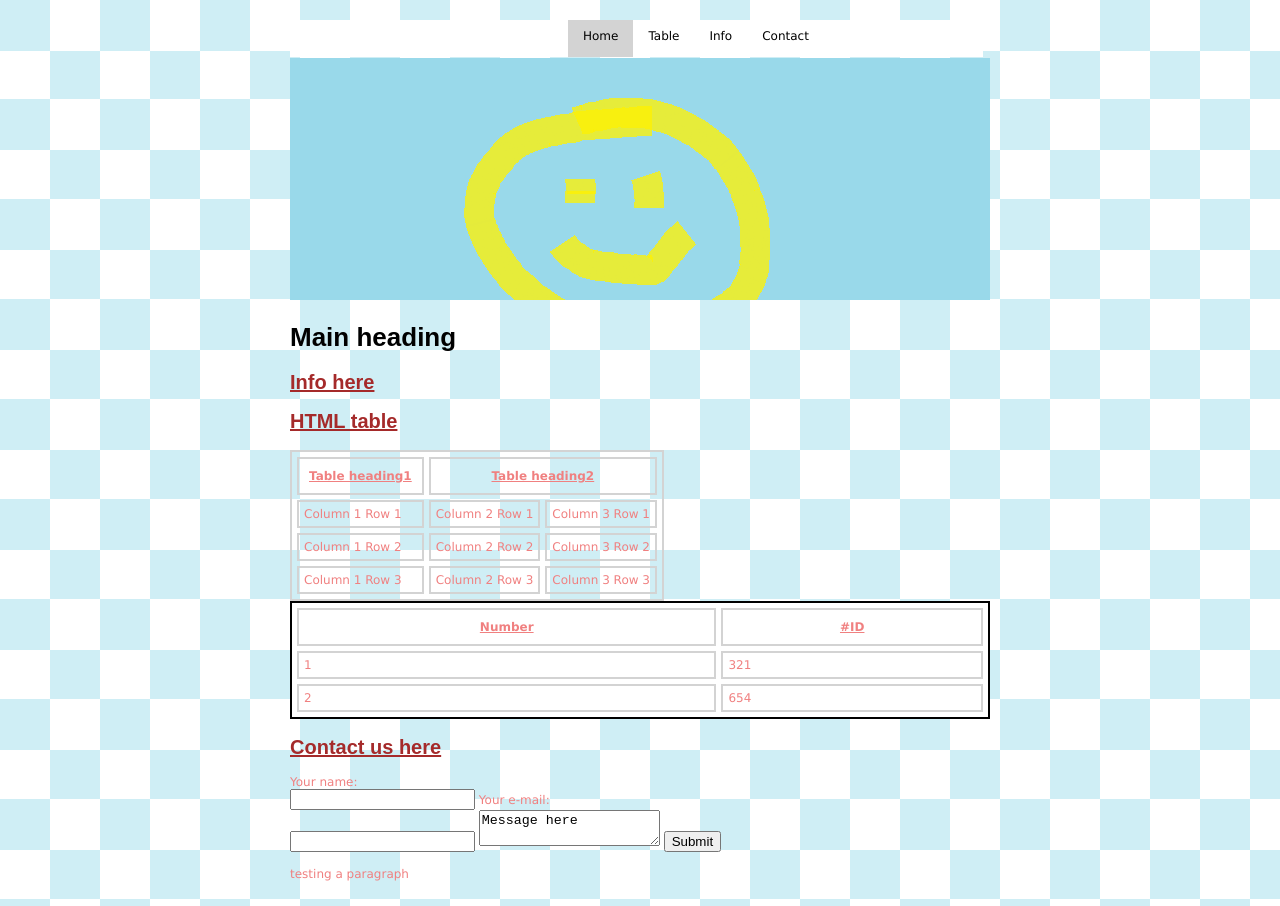
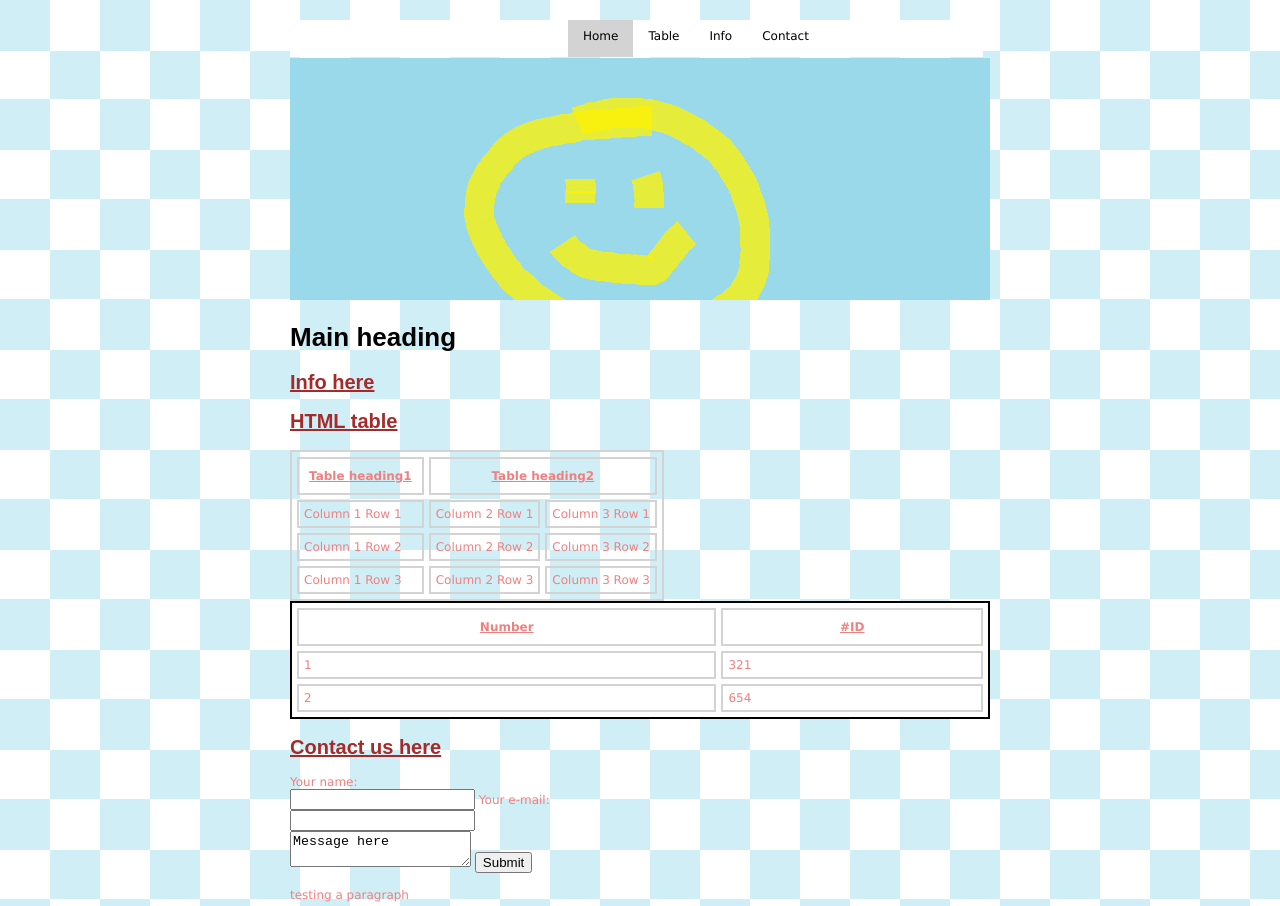
Before and after one commit to JaniLei/www_Jani_Leinonen, a plain HTML site: page index.html in a window 1280 px wide. Shown: the top 906 px of the page. Drawn offline with Linux system fonts and the light colour scheme.

Commit message:
Update index.html

```diff
--- a/index.html
+++ b/index.html
@@ -67,7 +67,7 @@
     <h2 id="contact"> Contact us here </h2>
     <form>
       Your name: <br> <input type="text" name="name">
-      Your e-mail: <br><input type="text" email="email">
+      Your e-mail: <br> <input type="text" email="email"> <br>
       <textarea>Message here</textarea>
       <input type="submit" value="Submit">
     </form>
```
